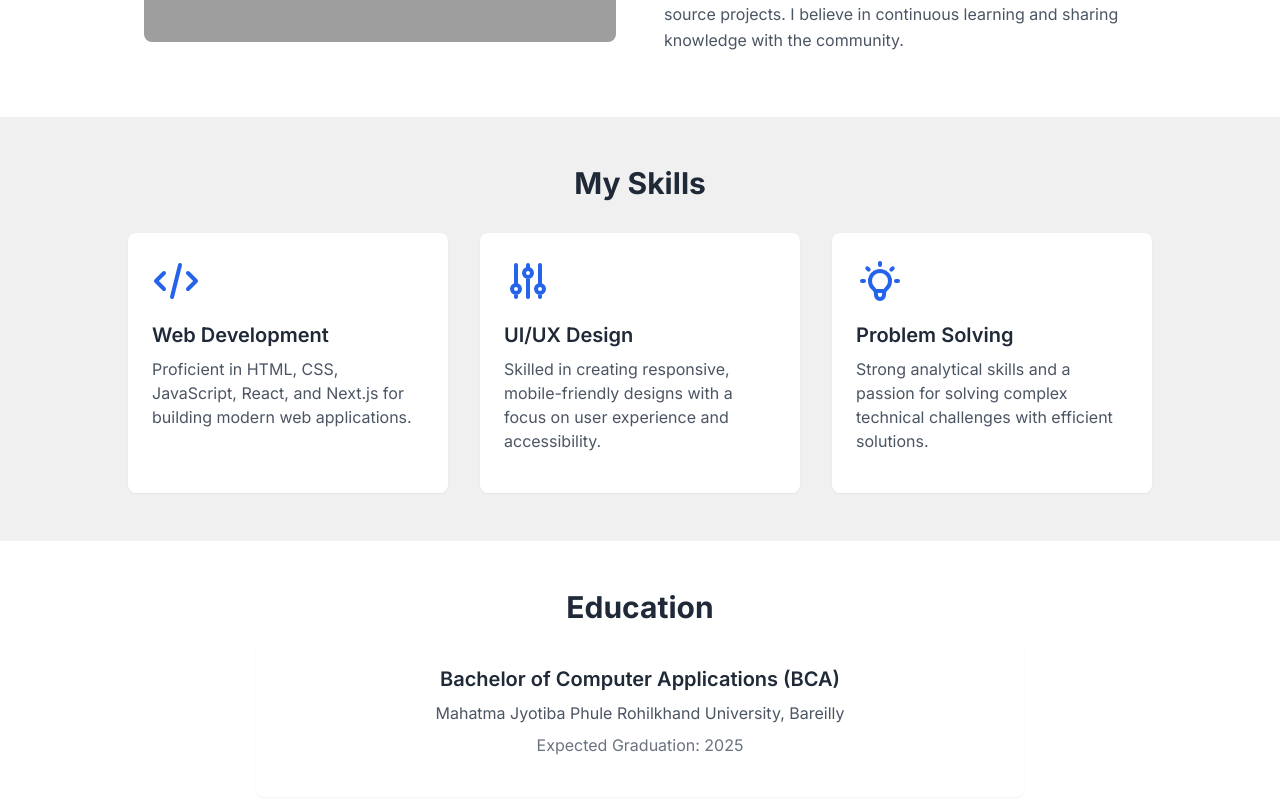
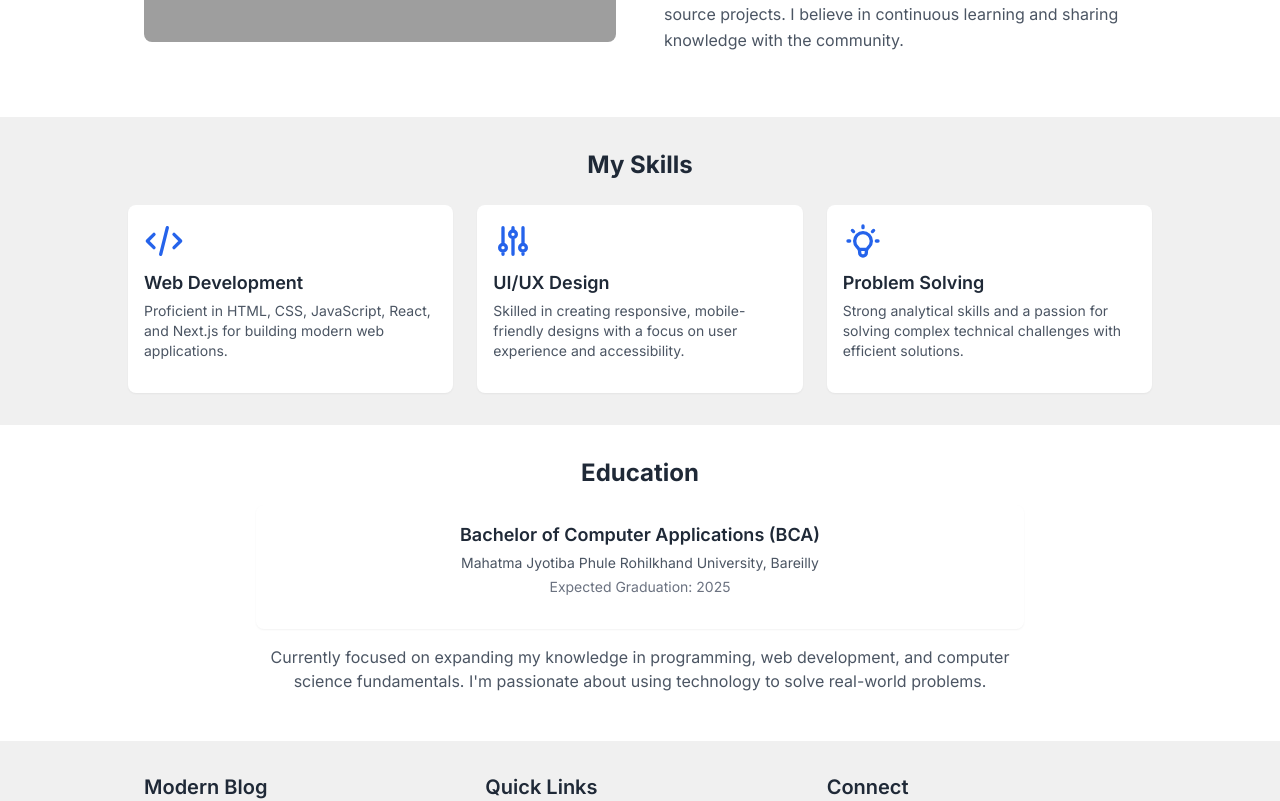
Before and after one commit to Anuvednft/Anuved, a Next.js app in the folder my-blog/: page /about in a window 1280 px wide. Shown: the part 685-1486 px from the top of the page. Built offline with nearby package versions, Linux system fonts and the light colour scheme; grey boxes are pictures that could not be loaded.

Commit message:
Reduce Skills section height by 25% and maintain visual consistency

```diff
--- a/my-blog/components/Footer.tsx
+++ b/my-blog/components/Footer.tsx
@@ -44,7 +44,7 @@ const Footer = () => {
           <div>
             <h3 className="text-xl font-semibold mb-4">Connect</h3>
             <div className="flex space-x-4">
-              <a href="https://twitter.com" target="_blank" rel="noopener noreferrer" aria-label="Twitter"
+              <a href="https://twitter.com/anuvednfts" target="_blank" rel="noopener noreferrer" aria-label="Twitter"
                  className="text-gray-600 hover:text-blue-600 transition-colors duration-200">
                 <svg className="w-6 h-6" fill="currentColor" viewBox="0 0 24 24" xmlns="http://www.w3.org/2000/svg">
                   <path d="M23.953 4.57a10 10 0 01-2.825.775 4.958 4.958 0 002.163-2.723c-.951.555-2.005.959-3.127 1.184a4.92 4.92 0 00-8.384 4.482C7.69 8.095 4.067 6.13 1.64 3.162a4.822 4.822 0 00-.666 2.475c0 1.71.87 3.213 2.188 4.096a4.904 4.904 0 01-2.228-.616v.06a4.923 4.923 0 003.946 4.827 4.996 4.996 0 01-2.212.085 4.936 4.936 0 004.604 3.417 9.867 9.867 0 01-6.102 2.105c-.39 0-.779-.023-1.17-.067a13.995 13.995 0 007.557 2.209c9.053 0 13.998-7.496 13.998-13.985 0-.21 0-.42-.015-.63A9.935 9.935 0 0024 4.59z"/>
@@ -56,7 +56,7 @@ const Footer = () => {
                   <path d="M24 12.073c0-6.627-5.373-12-12-12s-12 5.373-12 12c0 5.99 4.388 10.954 10.125 11.854v-8.385H7.078v-3.47h3.047V9.43c0-3.007 1.792-4.669 4.533-4.669 1.312 0 2.686.235 2.686.235v2.953H15.83c-1.491 0-1.956.925-1.956 1.874v2.25h3.328l-.532 3.47h-2.796v8.385C19.612 23.027 24 18.062 24 12.073z"/>
                 </svg>
               </a>
-              <a href="https://instagram.com" target="_blank" rel="noopener noreferrer" aria-label="Instagram"
+              <a href="https://instagram.com/anuved.love" target="_blank" rel="noopener noreferrer" aria-label="Instagram"
                  className="text-gray-600 hover:text-blue-600 transition-colors duration-200">
                 <svg className="w-6 h-6" fill="currentColor" viewBox="0 0 24 24" xmlns="http://www.w3.org/2000/svg">
                   <path d="M12 2.163c3.204 0 3.584.012 4.85.07 3.252.148 4.771 1.691 4.919 4.919.058 1.265.069 1.645.069 4.849 0 3.205-.012 3.584-.069 4.849-.149 3.225-1.664 4.771-4.919 4.919-1.266.058-1.644.07-4.85.07-3.204 0-3.584-.012-4.849-.07-3.26-.149-4.771-1.699-4.919-4.92-.058-1.265-.07-1.644-.07-4.849 0-3.204.013-3.583.07-4.849.149-3.227 1.664-4.771 4.919-4.919 1.266-.057 1.645-.069 4.849-.069zM12 0C8.741 0 8.333.014 7.053.072 2.695.272.273 2.69.073 7.052.014 8.333 0 8.741 0 12c0 3.259.014 3.668.072 4.948.2 4.358 2.618 6.78 6.98 6.98C8.333 23.986 8.741 24 12 24c3.259 0 3.668-.014 4.948-.072 4.354-.2 6.782-2.618 6.979-6.98.059-1.28.073-1.689.073-4.948 0-3.259-.014-3.667-.072-4.947-.196-4.354-2.617-6.78-6.979-6.98C15.668.014 15.259 0 12 0z"/>
--- a/my-blog/pages/about.tsx
+++ b/my-blog/pages/about.tsx
@@ -48,43 +48,43 @@ const AboutPage: NextPage = () => {
         </div>
       </section>
 
-      <section className="py-8 md:py-12 bg-accent-gray">
+      <section className="py-6 md:py-8 bg-accent-gray">
         <div className="container px-4 md:px-0">
-          <h2 className="text-2xl md:text-3xl font-bold mb-6 md:mb-8 text-center">My Skills</h2>
+          <h2 className="text-xl md:text-2xl font-bold mb-4 md:mb-6 text-center">My Skills</h2>
 
-          <div className="grid grid-cols-1 md:grid-cols-3 gap-6 md:gap-8">
-            <div className="bg-white p-5 md:p-6 rounded-lg shadow-sm">
-              <div className="text-blue-600 mb-4">
-                <svg className="w-10 h-10 md:w-12 md:h-12" fill="none" stroke="currentColor" viewBox="0 0 24 24" xmlns="http://www.w3.org/2000/svg">
+          <div className="grid grid-cols-1 md:grid-cols-3 gap-4 md:gap-6">
+            <div className="bg-white p-4 rounded-lg shadow-sm">
+              <div className="text-blue-600 mb-2">
+                <svg className="w-8 h-8 md:w-10 md:h-10" fill="none" stroke="currentColor" viewBox="0 0 24 24" xmlns="http://www.w3.org/2000/svg">
                   <path strokeLinecap="round" strokeLinejoin="round" strokeWidth={2} d="M10 20l4-16m4 4l4 4-4 4M6 16l-4-4 4-4" />
                 </svg>
               </div>
-              <h3 className="text-lg md:text-xl font-semibold mb-2">Web Development</h3>
-              <p className="text-sm md:text-base text-gray-600">
+              <h3 className="text-base md:text-lg font-semibold mb-1">Web Development</h3>
+              <p className="text-xs md:text-sm text-gray-600">
                 Proficient in HTML, CSS, JavaScript, React, and Next.js for building modern web applications.
               </p>
             </div>
 
-            <div className="bg-white p-5 md:p-6 rounded-lg shadow-sm">
-              <div className="text-blue-600 mb-4">
-                <svg className="w-10 h-10 md:w-12 md:h-12" fill="none" stroke="currentColor" viewBox="0 0 24 24" xmlns="http://www.w3.org/2000/svg">
+            <div className="bg-white p-4 rounded-lg shadow-sm">
+              <div className="text-blue-600 mb-2">
+                <svg className="w-8 h-8 md:w-10 md:h-10" fill="none" stroke="currentColor" viewBox="0 0 24 24" xmlns="http://www.w3.org/2000/svg">
                   <path strokeLinecap="round" strokeLinejoin="round" strokeWidth={2} d="M12 6V4m0 2a2 2 0 100 4m0-4a2 2 0 110 4m-6 8a2 2 0 100-4m0 4a2 2 0 110-4m0 4v2m0-6V4m6 6v10m6-2a2 2 0 100-4m0 4a2 2 0 110-4m0 4v2m0-6V4" />
                 </svg>
               </div>
-              <h3 className="text-lg md:text-xl font-semibold mb-2">UI/UX Design</h3>
-              <p className="text-sm md:text-base text-gray-600">
+              <h3 className="text-base md:text-lg font-semibold mb-1">UI/UX Design</h3>
+              <p className="text-xs md:text-sm text-gray-600">
                 Skilled in creating responsive, mobile-friendly designs with a focus on user experience and accessibility.
               </p>
             </div>
 
-            <div className="bg-white p-5 md:p-6 rounded-lg shadow-sm">
-              <div className="text-blue-600 mb-4">
-                <svg className="w-10 h-10 md:w-12 md:h-12" fill="none" stroke="currentColor" viewBox="0 0 24 24" xmlns="http://www.w3.org/2000/svg">
+            <div className="bg-white p-4 rounded-lg shadow-sm">
+              <div className="text-blue-600 mb-2">
+                <svg className="w-8 h-8 md:w-10 md:h-10" fill="none" stroke="currentColor" viewBox="0 0 24 24" xmlns="http://www.w3.org/2000/svg">
                   <path strokeLinecap="round" strokeLinejoin="round" strokeWidth={2} d="M9.663 17h4.673M12 3v1m6.364 1.636l-.707.707M21 12h-1M4 12H3m3.343-5.657l-.707-.707m2.828 9.9a5 5 0 117.072 0l-.548.547A3.374 3.374 0 0014 18.469V19a2 2 0 11-4 0v-.531c0-.895-.356-1.754-.988-2.386l-.548-.547z" />
                 </svg>
               </div>
-              <h3 className="text-lg md:text-xl font-semibold mb-2">Problem Solving</h3>
-              <p className="text-sm md:text-base text-gray-600">
+              <h3 className="text-base md:text-lg font-semibold mb-1">Problem Solving</h3>
+              <p className="text-xs md:text-sm text-gray-600">
                 Strong analytical skills and a passion for solving complex technical challenges with efficient solutions.
               </p>
             </div>
@@ -92,16 +92,16 @@ const AboutPage: NextPage = () => {
         </div>
       </section>
 
-      <section className="py-8 md:py-12">
+      <section className="py-6 md:py-8">
         <div className="container px-4 md:px-0">
           <div className="max-w-3xl mx-auto text-center">
-            <h2 className="text-2xl md:text-3xl font-bold mb-3 md:mb-4">Education</h2>
-            <div className="bg-white p-5 md:p-6 rounded-lg shadow-sm mb-6">
-              <h3 className="text-lg md:text-xl font-semibold mb-2">Bachelor of Computer Applications (BCA)</h3>
-              <p className="text-sm md:text-base text-gray-600 mb-2">Mahatma Jyotiba Phule Rohilkhand University, Bareilly</p>
-              <p className="text-sm md:text-base text-gray-500">Expected Graduation: 2025</p>
+            <h2 className="text-xl md:text-2xl font-bold mb-3 md:mb-4">Education</h2>
+            <div className="bg-white p-4 rounded-lg shadow-sm mb-4">
+              <h3 className="text-base md:text-lg font-semibold mb-1">Bachelor of Computer Applications (BCA)</h3>
+              <p className="text-xs md:text-sm text-gray-600 mb-1">Mahatma Jyotiba Phule Rohilkhand University, Bareilly</p>
+              <p className="text-xs md:text-sm text-gray-500">Expected Graduation: 2025</p>
             </div>
-            <p className="text-base md:text-lg text-gray-600">
+            <p className="text-xs md:text-base text-gray-600">
               Currently focused on expanding my knowledge in programming, web development, and computer science fundamentals. I'm passionate about using technology to solve real-world problems.
             </p>
           </div>
```
Also changed, not shown: my-blog/pages/contact.tsx (+6 -6 lines).
